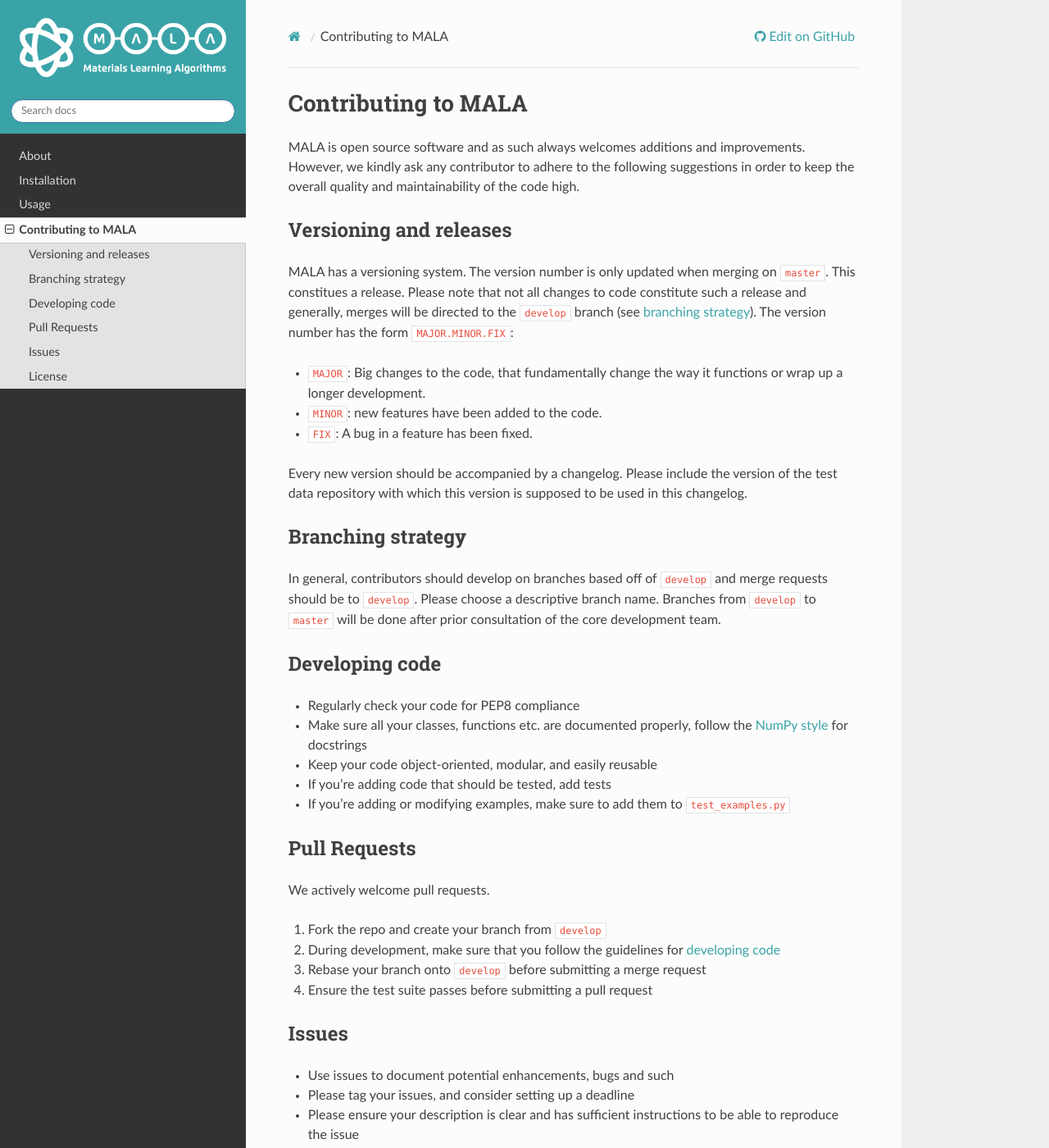
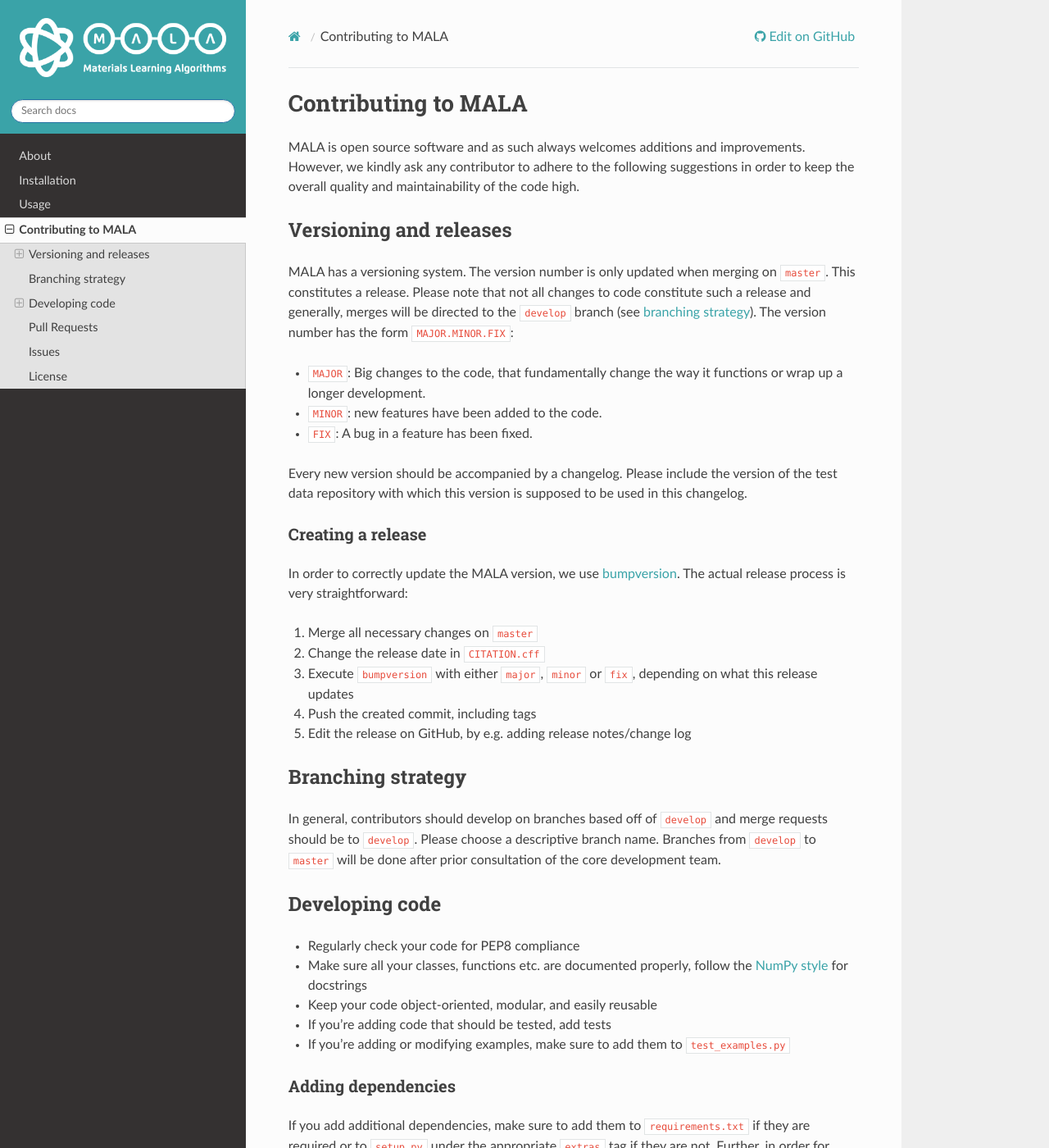
Before and after one commit to mala-project/mala, a Sphinx documentation site: the page built from docs/source/CONTRIBUTE.md, in a window 1280 px wide and 1400 px high. Shown: the whole window at 82% size. Built offline with Sphinx 7.4.7 and the Read the Docs theme 2.0.0, drawn with Linux system fonts in a browser that asks for light colours; pages that are not in the unit, such as notebooks, are missing from menus; the version number could not be read and is left out; some of the changed text lies outside the part shown.

Commit message:
Added info about creating releases and adding dependencies

```diff
--- a/docs/source/CONTRIBUTE.md
+++ b/docs/source/CONTRIBUTE.md
@@ -8,7 +8,7 @@
 ## Versioning and releases
 
 MALA has a versioning system. The version number is only updated when merging
-on `master`. This constitues a release. Please note that not all changes
+on `master`. This constitutes a release. Please note that not all changes
 to code constitute such a release and generally, merges will be directed
 to the `develop` branch
 (see [branching strategy](#branching-strategy)). The version number has
@@ -22,6 +22,18 @@
 Every new version should be accompanied by a changelog. Please include the
 version of the test data repository with which this version is supposed to be
 used in this changelog.
+
+### Creating a release
+
+In order to correctly update the MALA version, we use
+[bumpversion](https://github.com/peritus/bumpversion). The actual release
+process is very straightforward:
+
+1. Merge all necessary changes on `master`
+2. Change the release date in `CITATION.cff`
+3. Execute `bumpversion` with either `major`, `minor` or `fix`, depending on what this release updates
+4. Push the created commit, including tags
+5. Edit the release on GitHub, by e.g. adding release notes/change log
 
 ## Branching strategy
 
@@ -41,6 +53,14 @@
 * If you're adding code that should be tested, add tests
 * If you're adding or modifying examples, make sure to add them to `test_examples.py`
 
+### Adding dependencies
+
+If you add additional dependencies, make sure to add them to `requirements.txt`
+if they are required or to `setup.py` under the appropriate `extras` tag if
+they are not.
+Further, in order for them to be available during the CI tests, make sure to
+add them in the `Dockerfile` for the `conda` environment build.
+
 
 ## Pull Requests
 We actively welcome pull requests.
```
